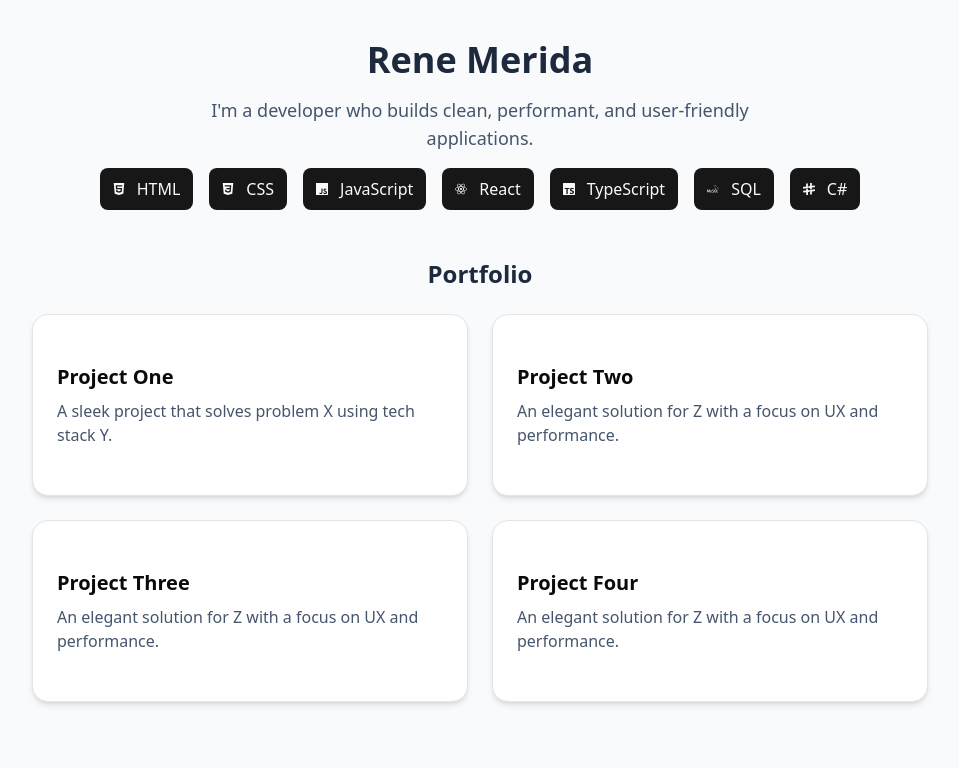
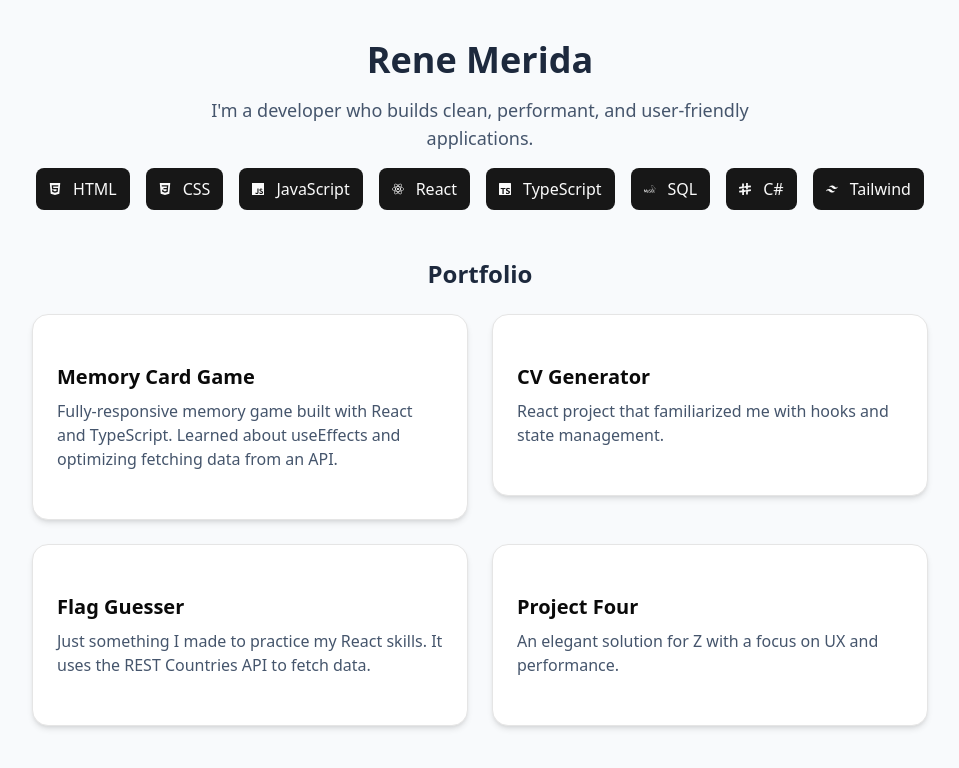
Before and after one commit to Renx24/renem.me-site, a React (Vite) app: page / in a window 1280 px wide. Shown: the top 768 px of the page, without its empty margins (160-1119 px from the left). Built offline with nearby package versions, Linux system fonts and the light colour scheme.

Commit message:
add tw logo and adjust projects

```diff
--- a/src/App.tsx
+++ b/src/App.tsx
@@ -9,6 +9,7 @@ import {
   SiTypescript,
   SiMysql,
   SiSharp,
+  SiTailwindcss,
 } from "react-icons/si";
 
 const techIcons = [
@@ -19,31 +20,33 @@ const techIcons = [
   { icon: SiTypescript, name: "TypeScript" },
   { icon: SiMysql, name: "SQL" },
   { icon: SiSharp, name: "C#" },
+  { icon: SiTailwindcss, name: "Tailwind" },
 ];
 
 const projects = [
   {
-    title: "Project One",
-    description: "A sleek project that solves problem X using tech stack Y.",
-    link: "#",
+    title: "Memory Card Game",
+    description:
+      "Fully-responsive memory game built with React and TypeScript. Learned about useEffects and optimizing fetching data from an API.",
+    link: "https://renem.me/memory-card-game",
   },
   {
-    title: "Project Two",
+    title: "CV Generator",
     description:
-      "An elegant solution for Z with a focus on UX and performance.",
-    link: "#",
+      "React project that familiarized me with hooks and state management.",
+    link: "https://renem.me/cv-builder-application",
   },
   {
-    title: "Project Three",
+    title: "Flag Guesser",
     description:
-      "An elegant solution for Z with a focus on UX and performance.",
-    link: "#",
+      "Just something I made to practice my React skills. It uses the REST Countries API to fetch data.",
+    link: "https://renem.me/flag-guesser",
   },
   {
     title: "Project Four",
     description:
       "An elegant solution for Z with a focus on UX and performance.",
-    link: "#",
+    link: "https://renem.me/F",
   },
 ];
 
```
